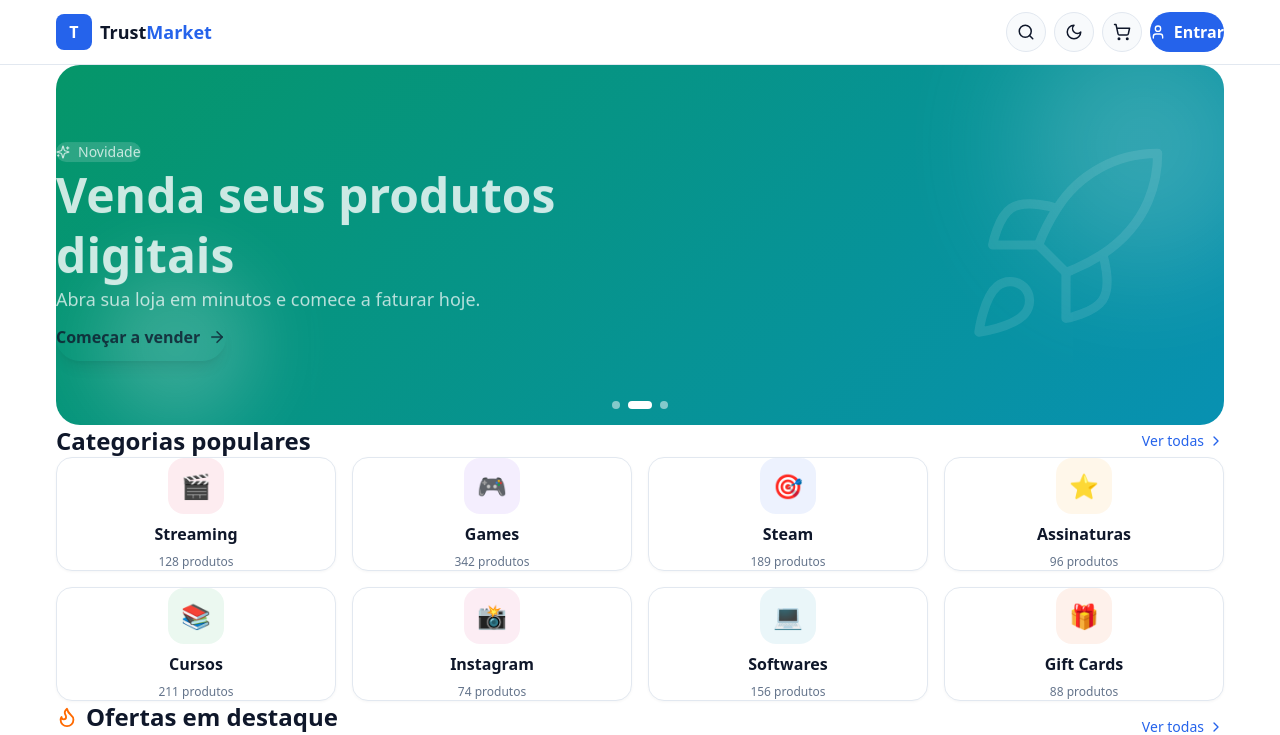
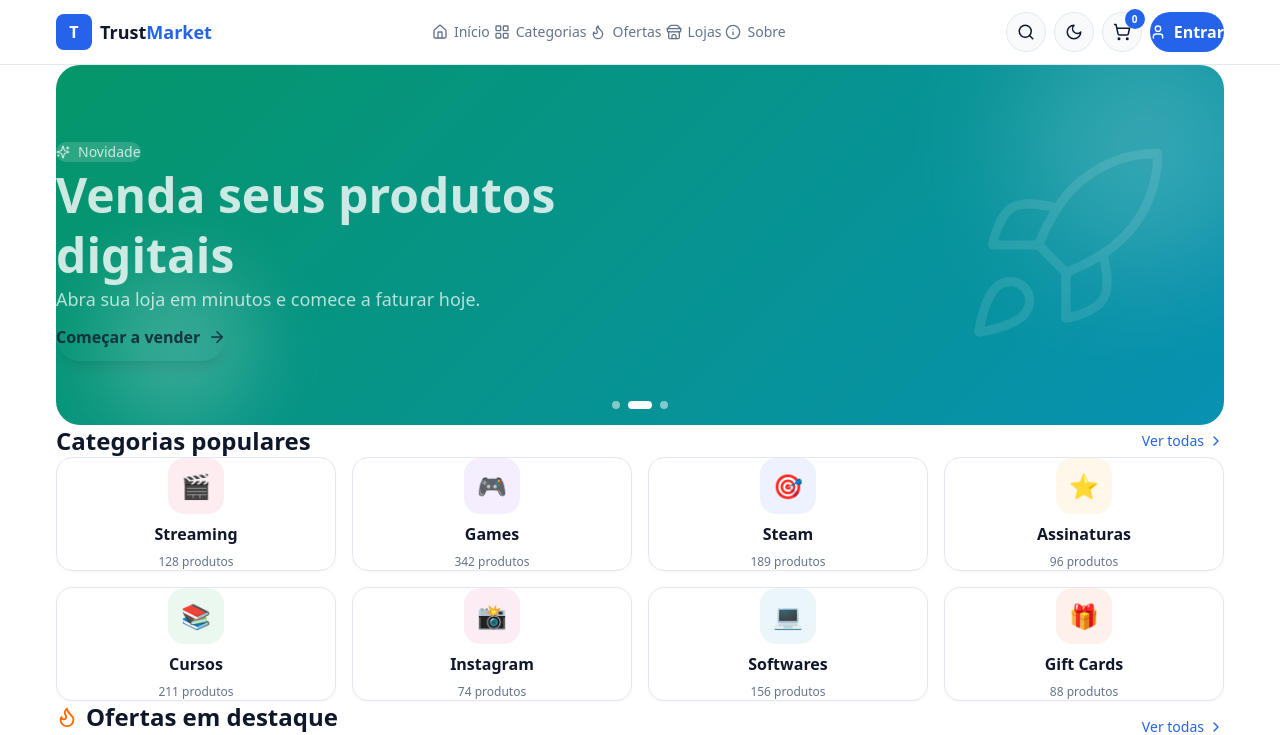
Before and after one commit to joaoqvnnn/Loja-compelto, a React (Vite) app in the folder web/: page / in a window 1280 px wide. Shown: the top 735 px of the page. Built offline with nearby package versions, Linux system fonts and the light colour scheme.

Commit message:
Refactor header component into separate Header file

```diff
--- a/web/src/App.jsx
+++ b/web/src/App.jsx
@@ -1,5 +1,5 @@
 import { useEffect, useState } from 'react'
-import { Moon, Sun, Search, ShoppingCart, User } from 'lucide-react'
+import Header from './components/Header.jsx'
 import Hero from './components/Hero.jsx'
 import Categorias from './components/Categorias.jsx'
 import Ofertas from './components/Ofertas.jsx'
@@ -22,69 +22,10 @@ export default function App() {
   return (
     <div className="min-h-screen" style={{ background: 'var(--cor-fundo)' }}>
 
-      {/* ==========================================
-          HEADER
-          ========================================== */}
-      <header
-        className="sticky top-0 z-50"
-        style={{
-          background: 'var(--cor-card)',
-          borderBottom: '1px solid var(--cor-borda)'
-        }}
-      >
-        <div className="container-app flex items-center justify-between h-16 gap-3">
+      {/* Header com menu, busca, tema e botão entrar */}
+      <Header tema={tema} alternarTema={alternarTema} />
 
-          {/* Logo + Nome */}
-          <div className="flex items-center gap-2 shrink-0">
-            <div
-              className="w-9 h-9 rounded-lg flex items-center justify-center font-bold text-white"
-              style={{ background: 'var(--cor-primaria)' }}
-            >
-              T
-            </div>
-            <span className="font-bold text-lg hidden sm:block">
-              Trust<span style={{ color: 'var(--cor-primaria)' }}>Market</span>
-            </span>
-          </div>
-
-          {/* Ações */}
-          <div className="flex items-center gap-2">
-            <button
-              className="w-10 h-10 rounded-full flex items-center justify-center"
-              style={{ background: 'var(--cor-fundo-alt)', border: '1px solid var(--cor-borda)' }}
-              aria-label="Buscar"
-            >
-              <Search size={18} />
-            </button>
-
-            <button
-              onClick={alternarTema}
-              className="w-10 h-10 rounded-full flex items-center justify-center"
-              style={{ background: 'var(--cor-fundo-alt)', border: '1px solid var(--cor-borda)' }}
-              aria-label="Alternar tema"
-            >
-              {tema === 'light' ? <Moon size={18} /> : <Sun size={18} />}
-            </button>
-
-            <button
-              className="w-10 h-10 rounded-full items-center justify-center hidden sm:flex"
-              style={{ background: 'var(--cor-fundo-alt)', border: '1px solid var(--cor-borda)' }}
-              aria-label="Carrinho"
-            >
-              <ShoppingCart size={18} />
-            </button>
-
-            <button className="px-5 h-10 rounded-full font-semibold text-white flex items-center gap-2 bg-primaria transition-all">
-              <User size={16} />
-              Entrar
-            </button>
-          </div>
-        </div>
-      </header>
-
-      {/* ==========================================
-          HOME
-          ========================================== */}
+      {/* HOME */}
       <main>
         <Hero />
         <Categorias />
```
